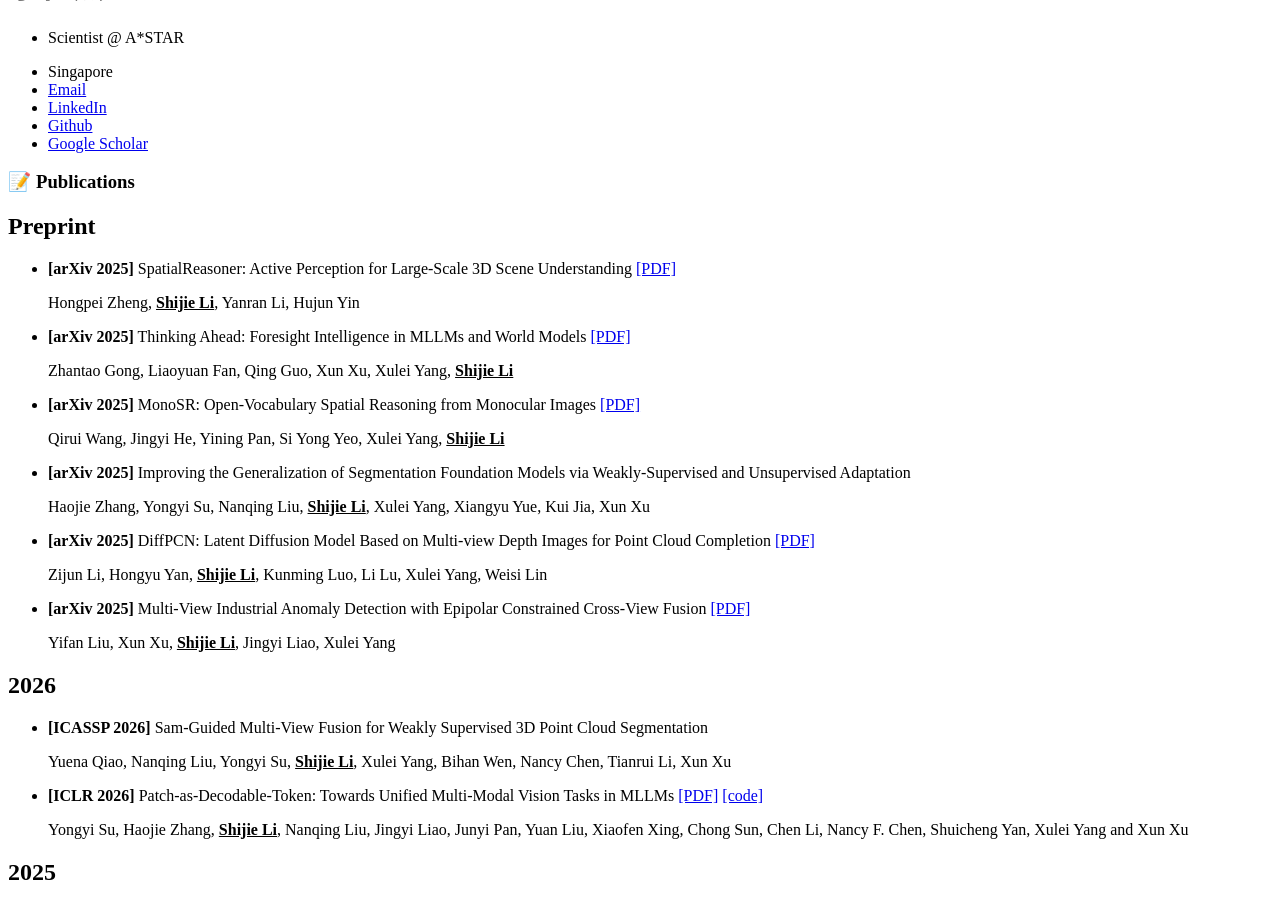
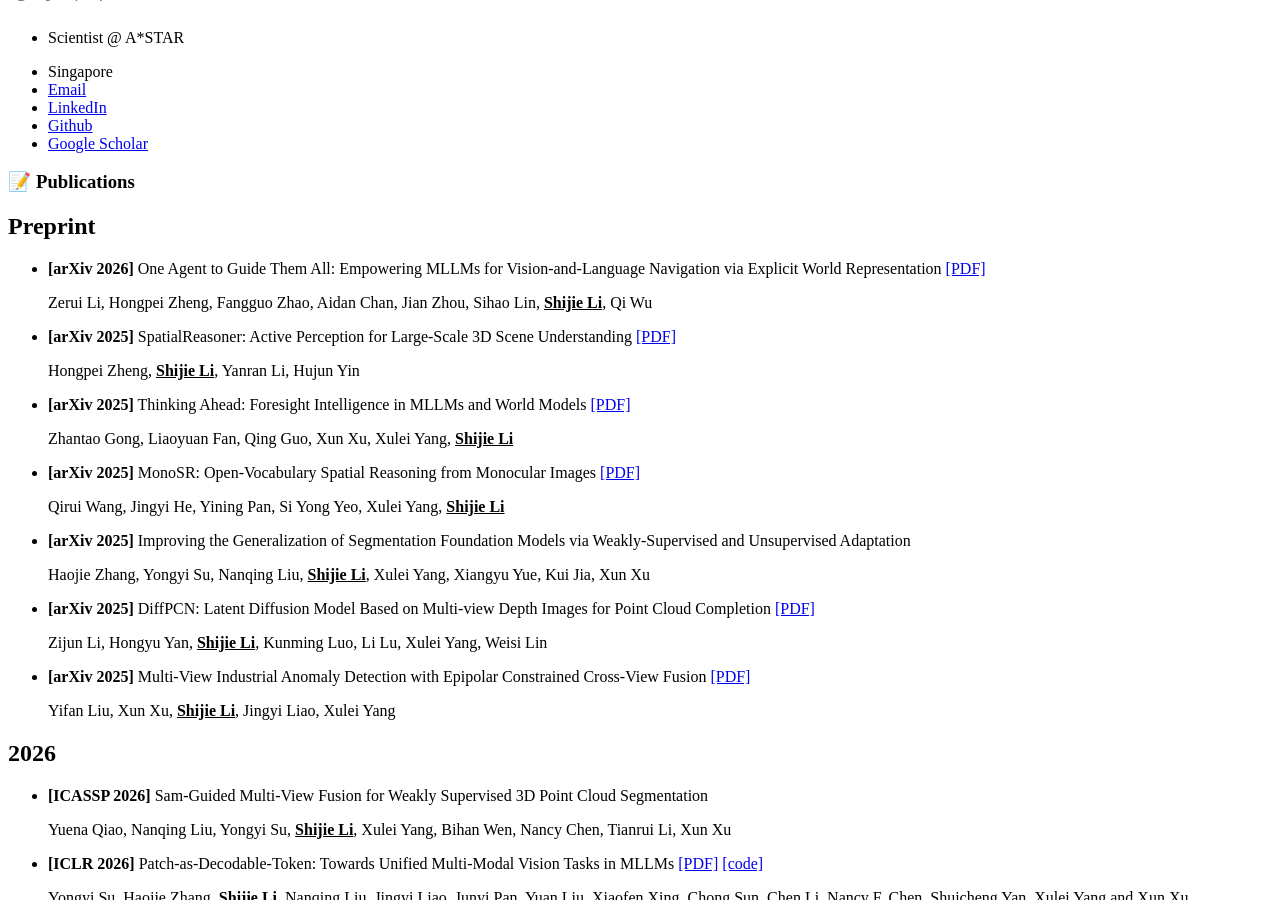
Before and after one commit to sj-li/sj-li.github.io, a Jekyll site: the page built from _pages/includes/pub.md, in a window 1280 px wide and 900 px high, scrolled down 591 px. Built offline with Jekyll 4.4.1, drawn with Linux system fonts in a browser that asks for light colours; our own code applies the rules of GitHub Pages for plain Markdown files.

Commit message:
Update pub.md

```diff
--- a/_pages/includes/pub.md
+++ b/_pages/includes/pub.md
@@ -3,6 +3,10 @@
 # 📝 Publications
 
 ## Preprint
+- **[arXiv 2026]** One Agent to Guide Them All: Empowering MLLMs for Vision-and-Language Navigation via Explicit World Representation [[PDF]](https://arxiv.org/abs/2602.15400)
+
+  Zerui Li, Hongpei Zheng, Fangguo Zhao, Aidan Chan, Jian Zhou, Sihao Lin, **<u>Shijie Li</u>**, Qi Wu
+
 - **[arXiv 2025]** SpatialReasoner: Active Perception for Large-Scale 3D Scene Understanding [[PDF]](https://arxiv.org/abs/2512.03284)
 
   Hongpei Zheng,  **<u>Shijie Li</u>**, Yanran Li, Hujun Yin
```
